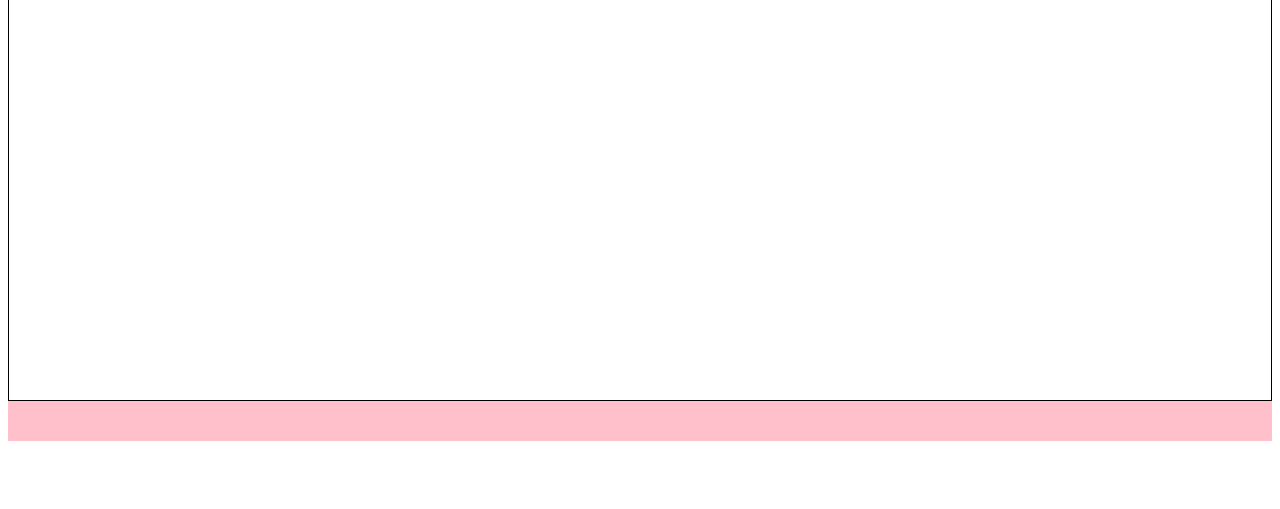
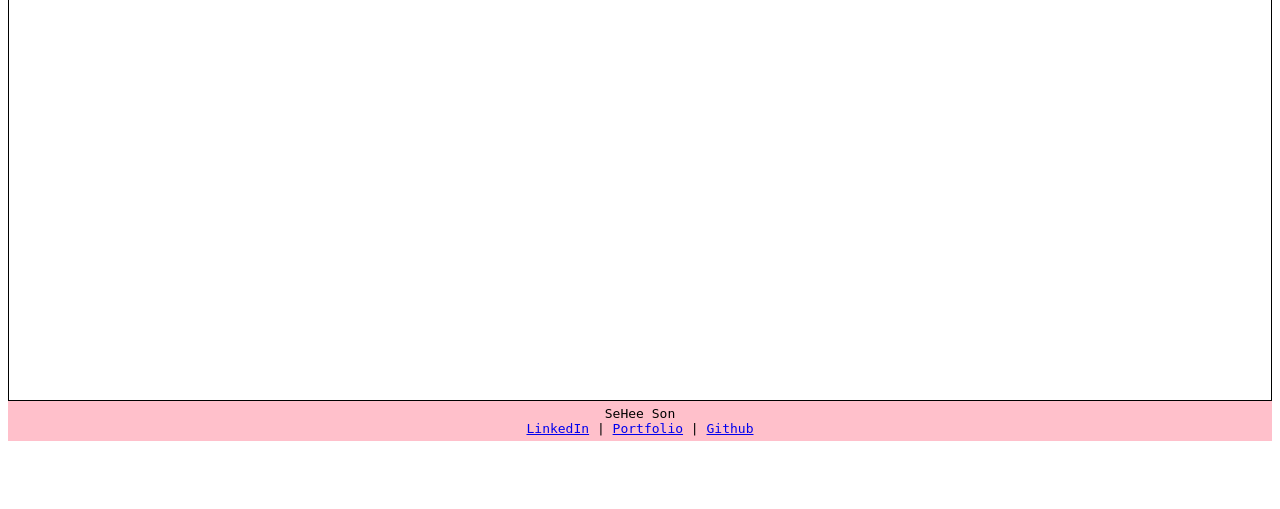
Before and after one commit to seheesf88/TodoList, a PHP site: page / in a window 1280 px wide. Shown: the part 209-718 px from the top of the page. Run offline with PHP 8.4, Linux system fonts and the light colour scheme; some libraries are stand-ins or nearby versions.

Commit message:
before deploy

```diff
--- a/css/style.css
+++ b/css/style.css
@@ -22,6 +22,11 @@ header {
 footer {
   background-color: pink;
   height: 40px;
+  display: flex;
+  flex-direction: column;
+
+  justify-content: center;
+  align-items: center;
 }
 
 .startBtn {
@@ -45,6 +50,7 @@ footer {
 #title {
   font-size: 60px;
 }
+
 /* input style */
 
 .form {
@@ -59,7 +65,7 @@ input {
   height: 50px;
   width: 300px;
   padding: inherit;
-
+  border: 1px solid;
 }
 
 /* list style */
--- a/index.html
+++ b/index.html
@@ -24,7 +24,12 @@
       </div>
     </div>
     <footer>
-
+      <div>SeHee Son</div>
+      <div>
+        <a href="https://www.linkedin.com/in/sehee-son/">LinkedIn</a> |
+        <a href="https://portfolio-sehee-v2.herokuapp.com/">Portfolio</a> |
+        <a href="https://github.com/seheesf88">Github</a>
+      </div>
     </footer>
     <script src="./js/app.js""></script>
   </body>
```
